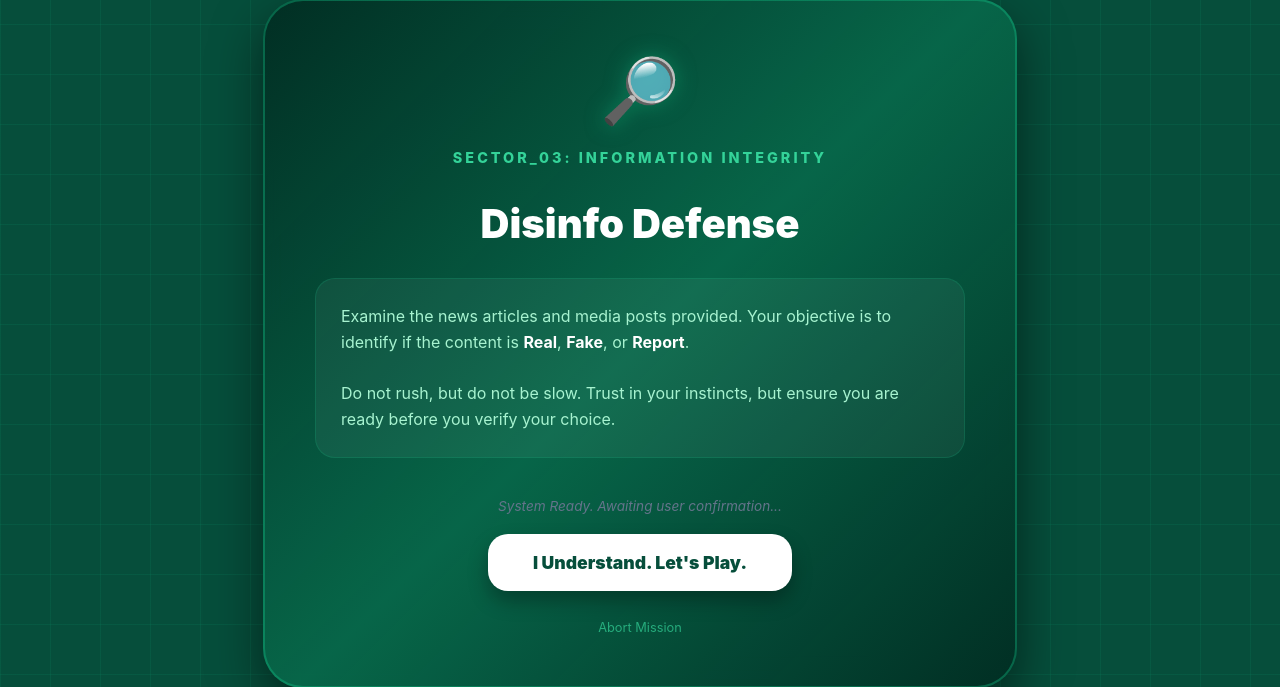
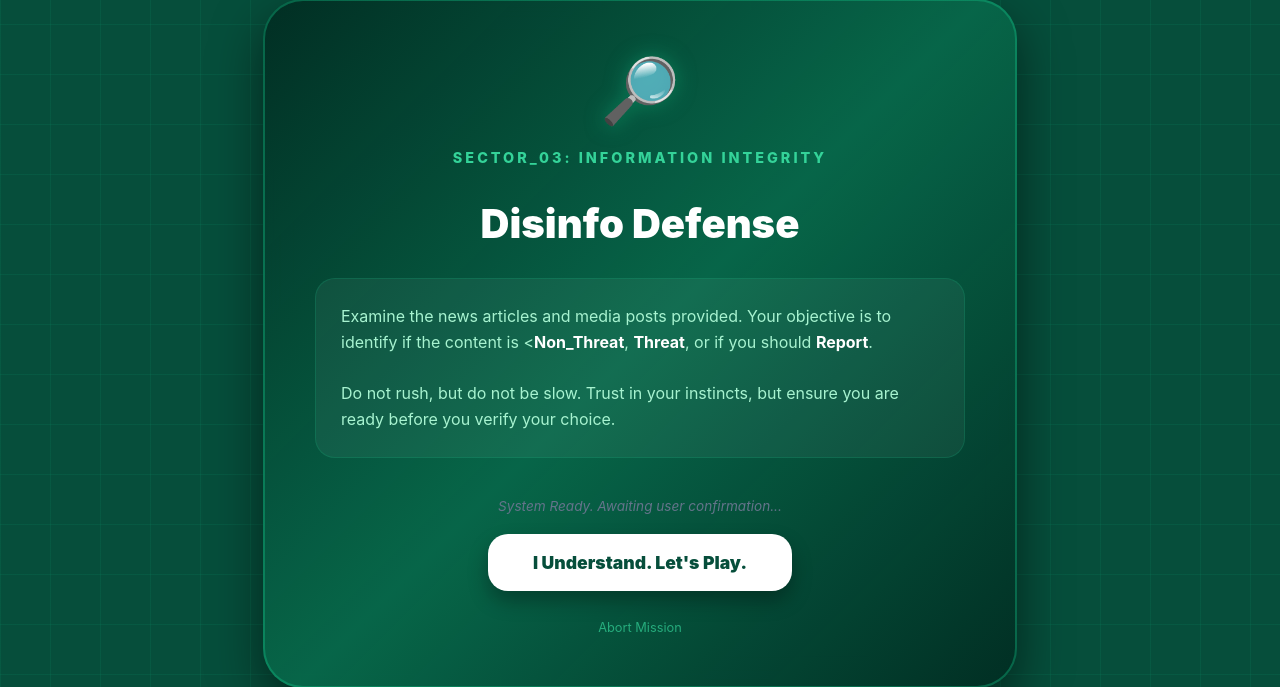
Before and after one commit to Shifty08/Digital-Vigilance-Trainer, a Django app: page /instructions/1/ in a window 1280 px wide. Shown: the part 126-813 px from the top of the page. Run offline with Django 5.2, Linux system fonts and the light colour scheme.

Commit message:
added better ui text

```diff
--- a/trainer/templates/trainer/instructions.html
+++ b/trainer/templates/trainer/instructions.html
@@ -114,7 +114,7 @@
             <h2 class="mission-name">Scam Detection</h2>
             <div class="instruction-box">
                 You will be presented with various financial requests and social offers.
-                Your objective is to identify if you should <b>Reply</b>, <b>Ignore</b>, or <b>Report</b>.
+                Your objective is to identify if it is a <b>Non_Threat</b>, <b>Threat</b>, or if you should <b>Report</b>.
                 <br><br>
                 Do not rush, but do not be slow. Trust in your instincts, but ensure you are ready before you verify your choice.
             </div>
@@ -125,7 +125,7 @@
             <h2 class="mission-name">Phishing Lab</h2>
             <div class="instruction-box">
                 Analyze the incoming communications and digital links.
-                Your objective is to identify if you should <b>Click</b> , <b>Delete</b>, or <b>Report</b>.
+                Your objective is to identify if you think it is a <b>Non_Threat</b>, <b>Threat</b>, or if you should <b>Report</b>.
                 <br><br>
                 Do not rush, but do not be slow. Trust in your instincts, but ensure you are ready before you verify your choice.
             </div>
@@ -136,7 +136,7 @@
             <h2 class="mission-name">Disinfo Defense</h2>
             <div class="instruction-box">
                 Examine the news articles and media posts provided.
-                Your objective is to identify if the content is <b>Real</b>, <b>Fake</b>, or <b>Report</b>.
+                Your objective is to identify if the content is <<b>Non_Threat</b>, <b>Threat</b>, or if you should <b>Report</b>.
                 <br><br>
                 Do not rush, but do not be slow. Trust in your instincts, but ensure you are ready before you verify your choice.
             </div>
--- a/trainer/templates/trainer/play.html
+++ b/trainer/templates/trainer/play.html
@@ -195,7 +195,7 @@
 
                                 <!-- THREAT BUTTON -->
                                 <button type="submit" name="choice" value="threat" class="action-btn btn-danger">
-                                    MARK AS THREAT
+                                     THREAT
                                 </button>
 
                                 <!-- REPORT BUTTON -->
--- a/trainer/templates/trainer/verify_otp.html
+++ b/trainer/templates/trainer/verify_otp.html
@@ -152,7 +152,7 @@
 <div class="mfa-container">
     <div class="mfa-card">
         <div class="mfa-badge">SECURITY STEP 02 // MFA</div>
-        <h2>VERIFY YOUR EMAIL</h2>
+        <h2>VERIFY YOUR CODE</h2>
         <p>Agent <b>{{ username }}</b>, enter the 6-digit passcode sent to <b>{{ email }}</b>.</p>
 
         <!-- Simulated Email Alert -->
```
